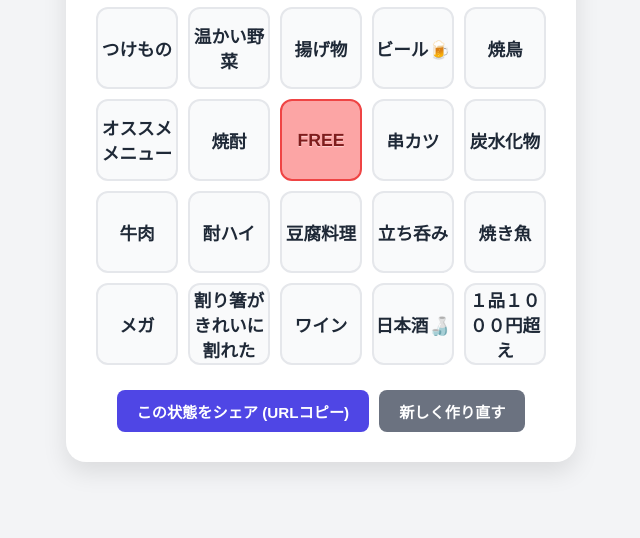
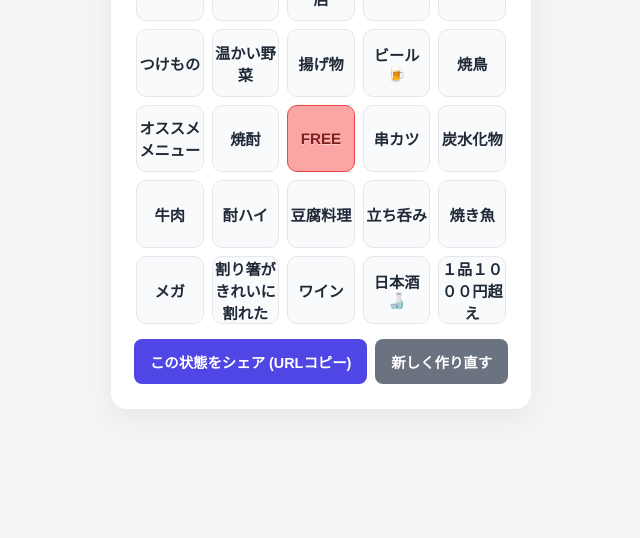
Before and after one commit to tozanuf/sake_bingo, a plain HTML site: page index.html in a window 1280 px wide. Shown: the part 262-800 px from the top of the page, without its empty margins (319-959 px from the left). Drawn offline with Linux system fonts and the light colour scheme.

Commit message:
Update index.html

```diff
--- a/index.html
+++ b/index.html
@@ -26,52 +26,59 @@
     justify-content: center;
     min-height: 100vh;
     margin: 0;
-      padding: 20px;
+    padding: 10px; /* スマホ用に余白を狭く */
     box-sizing: border-box;
   }
 
   .container {
     background: var(--card-bg);
-      padding: 30px;
-      border-radius: 20px;
-      box-shadow: 0 10px 25px rgba(0, 0, 0, 0.1);
+    padding: 15px; /* スマホ用に余白を狭く */
+    border-radius: 16px;
+    box-shadow: 0 10px 25px rgba(0, 0, 0, 0.05);
     text-align: center;
-      max-width: 450px;
     width: 100%;
+    max-width: 420px; /* カードの最大幅 */
+    box-sizing: border-box;
   }
 
   h1 {
-      margin-top: 0;
-      font-size: 2rem;
+    margin-top: 5px;
+    margin-bottom: 5px;
+    font-size: 1.8rem;
     color: var(--primary-color);
     letter-spacing: 2px;
   }
 
-    /* ビンゴグリッド */
+  /* ビンゴグリッド（画面幅に合わせて縮む仕様に） */
   .grid {
     display: grid;
     grid-template-columns: repeat(5, 1fr);
-      gap: 10px;
-      margin: 25px 0;
+    gap: 6px; /* スマホ用に隙間を狭く */
+    margin: 15px 0;
+    width: 100%;
   }
 
   .cell {
-      aspect-ratio: 1;
+    aspect-ratio: 1; /* 正方形を維持 */
     background-color: var(--cell-bg);
-      border: 2px solid #e5e7eb;
-      border-radius: 12px;
+    border: 1.5px solid #e5e7eb;
+    border-radius: 8px; /* 丸みを少し優しく */
     display: flex;
     align-items: center;
     justify-content: center;
     font-weight: bold;
-      font-size: 1.1rem;
+    font-size: 0.8rem; /* デフォルトは少し小さめ（スマホ基準） */
     cursor: pointer;
     transition: all 0.2s ease;
     user-select: none;
+    word-break: break-all; /* 文字が長すぎても枠内で強制改行 */
+    overflow: hidden; /* 万が一のはみ出し防止 */
+    padding: 2px;
+    box-sizing: border-box;
   }
 
   .cell:hover {
-      transform: scale(1.05);
+    transform: scale(1.03);
     border-color: var(--primary-color);
   }
 
@@ -95,24 +102,27 @@
     color: #7f1d1d;
   }
 
-    /* 操作ボタン */
+  /* 操作ボタン（スマホで並んで収まるように） */
   .btn-group {
     display: flex;
-      gap: 10px;
+    gap: 8px;
     justify-content: center;
-      margin-top: 20px;
+    margin-top: 15px;
+    width: 100%;
   }
 
   button {
+    flex: 1; /* ボタンの幅を均等に */
     background-color: var(--primary-color);
     color: white;
     border: none;
-      padding: 10px 20px;
-      font-size: 0.95rem;
+    padding: 12px 8px; /* 押しやすい高さ、文字が溢れない横幅 */
+    font-size: 0.85rem;
     font-weight: bold;
     border-radius: 8px;
     cursor: pointer;
     transition: background 0.2s;
+    white-space: nowrap; /* ボタンの文字を改行させない */
   }
 
   button:hover {
@@ -124,6 +134,24 @@
   }
   button.secondary:hover {
     background-color: #4b5563;
+  }
+
+  /* 画面がPCサイズ（幅400px以上）になったら文字や隙間を少し大きくする */
+  @media (min-width: 400px) {
+    .container {
+      padding: 25px;
+    }
+    .grid {
+      gap: 8px;
+    }
+    .cell {
+      font-size: 0.95rem;
+      border-radius: 10px;
+    }
+    button {
+      font-size: 0.9rem;
+      padding: 12px 16px;
+    }
   }
 
   /* コピーメッセージ */
@@ -138,6 +166,7 @@
     opacity: 0;
     transition: opacity 0.3s ease;
     pointer-events: none;
+    z-index: 100;
   }
   .toast.show {
     opacity: 1;
```
Lines whose indentation alone changed are shown as unchanged.
